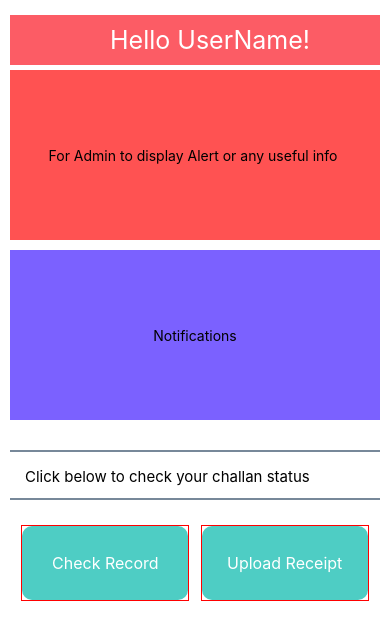
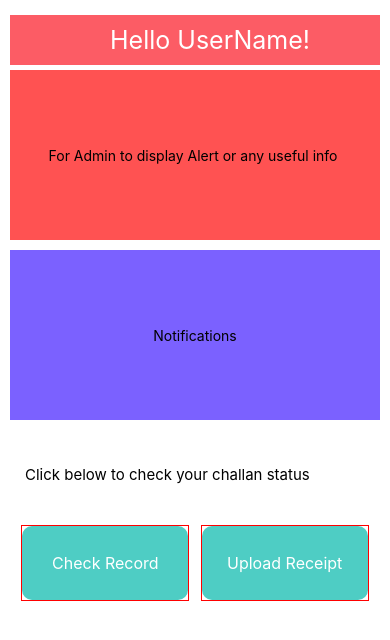
Before and after one commit to sulaiman-s/ML_Enabled-E-Challan, a React Native app: screen / in a window 390 px wide. Shown: the top 640 px of the page. Built offline with nearby package versions, Linux system fonts and the light colour scheme.

Commit message:
changed heading in usermaster

```diff
--- a/app/UserScreenComponents/UserMaster.js
+++ b/app/UserScreenComponents/UserMaster.js
@@ -16,11 +16,7 @@ function UserMaster(props) {
         value="Click below to check your challan status"
         style={{
           marginTop: 30,
-          elevation: 0,
-          borderTopWidth: 2,
-          borderTopColor: "lightslategray",
-          borderBottomWidth: 2,
-          borderBottomColor: "lightslategray",
+          elevation: 5,
         }}
       />
       <View style={styles.btn_view}>
```
